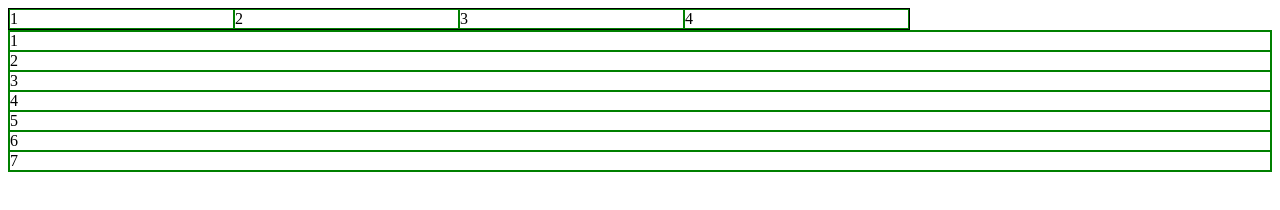
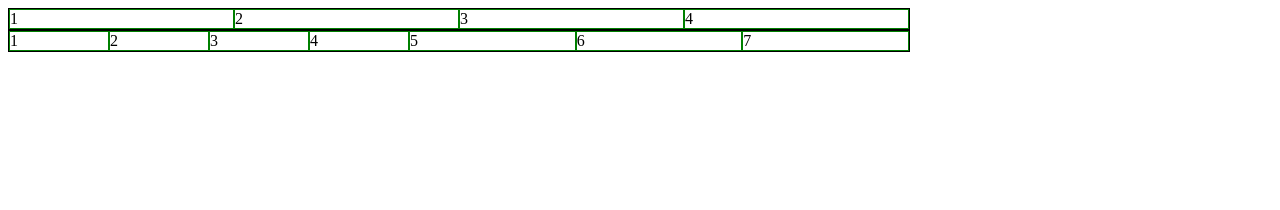
Before and after one commit to qblxx1337/grid, a plain HTML site: page 226/index.html in a window 1280 px wide. Drawn offline with Linux system fonts and the light colour scheme.

Commit message:
end 2, 226

```diff
--- a/226/style.css
+++ b/226/style.css
@@ -8,3 +8,9 @@
 div {
     border: 1px solid green;
 }
+#parent2 {
+    display: grid;
+    grid-template-columns: repeat(4, 100px) repeat(3, 2fr);
+    border: 1px solid;
+    width: 900px;
+}
```
